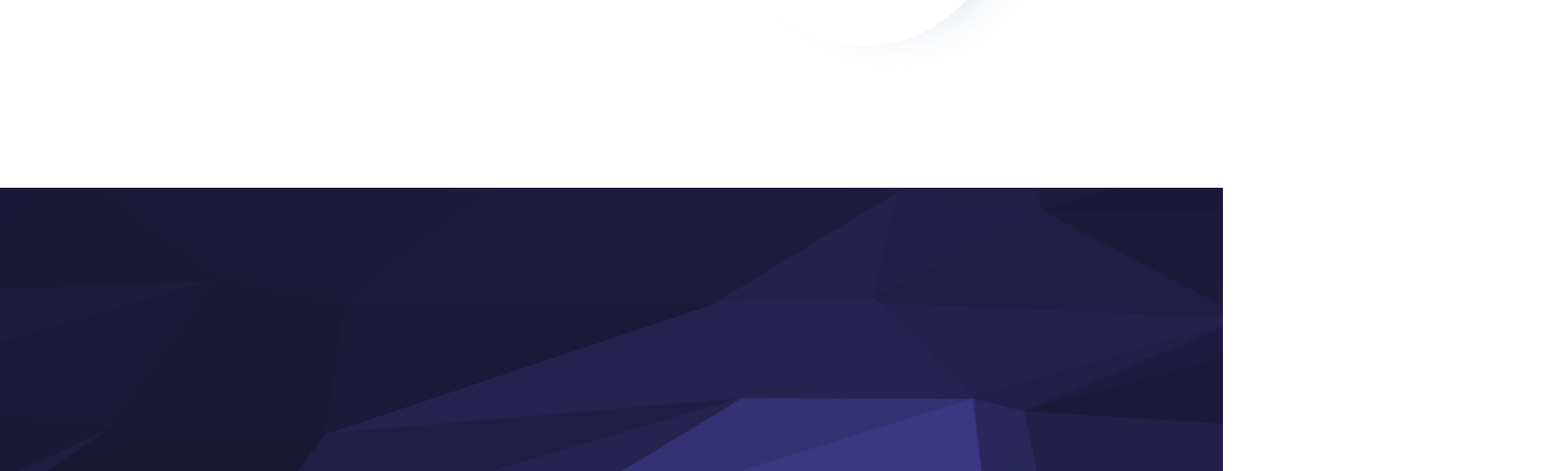
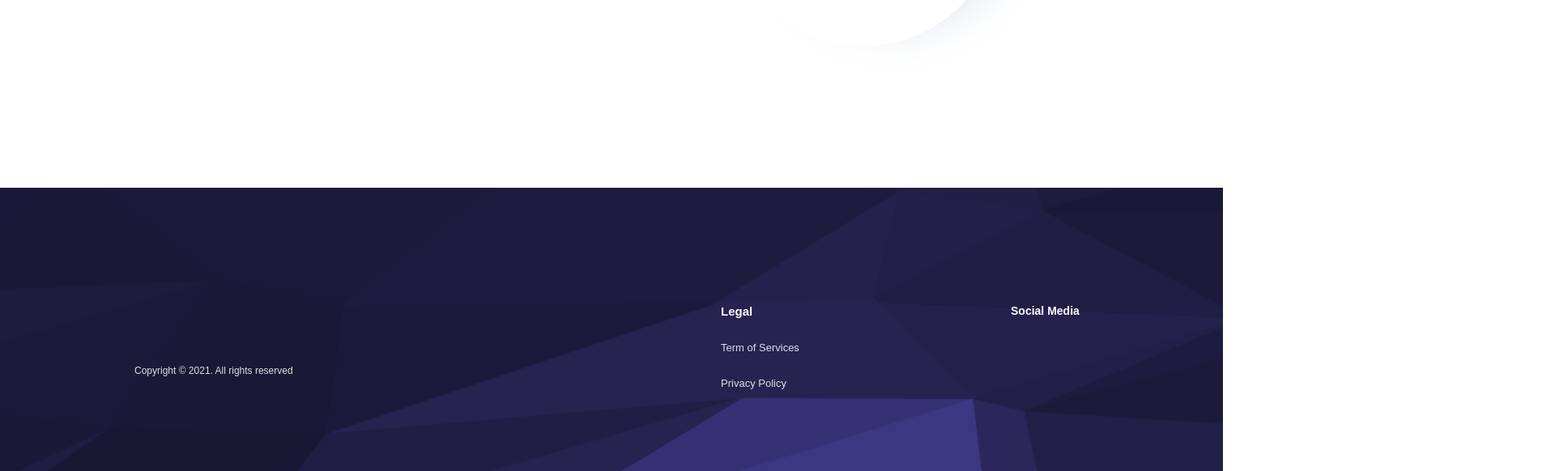
Before and after one commit to AkimuraNg/kardia-ventures-frontend, a React (Create React App) app in the folder kardia-ventures/: page / in a window 1280 px wide. Shown: the part 6168-6750 px from the top of the page at 81% size, 1920 px wide, since content can reach past the window. Built offline with nearby package versions, Linux system fonts and the light colour scheme.

Commit message:
Initial Commit

```diff
--- a/kardia-ventures/src/App.js
+++ b/kardia-ventures/src/App.js
@@ -381,6 +381,22 @@ function App() {
       <div className="fbg">
       <img src={require("./images/Footer/Rectangle 13.png").default} width={1510} height="100%" alt="footer bg"/>
       </div>
+
+      <div className="rowF">
+        <div className="innerF1">
+          <h1>Copyright © 2021. All rights reserved</h1>
+        </div>
+
+        <div className="innerF2">
+          <h2>Legal</h2>
+          <h3>Term of Services</h3>
+          <h4>Privacy Policy</h4>
+        </div>
+
+        <div className="innerF3">
+          <h2>Social Media</h2>
+        </div>
+      </div>
     </div>
   </footer>
 </>
--- a/kardia-ventures/src/css/main.css
+++ b/kardia-ventures/src/css/main.css
@@ -1644,3 +1644,157 @@
 .fbg{
     position:relative;
 }
+
+.rowF{
+    position: absolute;
+    width: 1226px;
+    height: 86px;
+    left: 83px;
+    top: 0px;
+
+}
+
+.innerF1{
+    display: flex;
+    flex-direction: column;
+    align-items: flex-start;
+    padding: 0px;
+
+    position: absolute;
+    width: 306px;
+    height: 66px;
+    left: 83px;
+    top: 200px;
+
+}
+
+.innerF1 h1{
+    position: static;
+    left: 0%;
+    right: 0%;
+    top: 66.67%;
+    bottom: 0%;
+
+    font-family: sans-serif;
+    font-style: normal;
+    font-weight: normal;
+    font-size: 12px;
+    line-height: 21px;
+
+    color: rgba(252, 252, 252, 0.87);
+
+    flex: none;
+    order: 1;
+    flex-grow: 0;
+    margin: 16px 0px;
+}
+
+.innerF2{
+    display: flex;
+    flex-direction: column;
+    align-items: flex-start;
+    padding: 0px;
+
+    position: absolute;
+    height: 86px;
+    left: 65.83%;
+    right: 27.36%;
+    top: 130px;
+}
+
+.innerF2 h2{
+    position: static;
+    width: 32px;
+    height: 22px;
+    left: 0px;
+    top: 0px;
+
+    font-family: sans-serif;
+    font-style: normal;
+    font-weight: bold;
+    font-size: 15px;
+    line-height: 21px;
+
+    color: #FCFCFC;
+
+    flex: none;
+    order: 0;
+    flex-grow: 0;
+    margin: 12px 0px;
+}
+
+.innerF2 h3{
+    position: static;
+    width: 98px;
+    height: 20px;
+    left: 0px;
+    top: 0px;
+
+    font-family: sans-serif;
+    font-style: normal;
+    font-weight: normal;
+    font-size: 13px;
+    line-height: 20px;
+
+    color: rgba(252, 252, 252, 0.87);
+
+    flex: none;
+    order: 0;
+    flex-grow: 0;
+    margin: 12px 0px;
+}
+
+.innerF2 h4{
+    position: static;
+    width: 98px;
+    height: 20px;
+    left: 0px;
+    top: 30px;
+
+    font-family: sans-serif;
+    font-style: normal;
+    font-weight: normal;
+    font-size: 13px;
+    line-height: 20px;
+
+    color: rgba(252, 252, 252, 0.87);
+
+    flex: none;
+    order: 1;
+    flex-grow: 0;
+    margin: 12px 0px;
+}
+
+.innerF3{
+    display: flex;
+    flex-direction: column;
+    align-items: flex-start;
+    padding: 0px;
+
+    position: absolute;
+    width: 856%;
+    height: 65%;
+    left: 1165px;
+    top: 130px;
+}
+
+.innerF3 h2{
+    position: static;
+    width: 85px;
+    height: 22px;
+    left: 0px;
+    top: 0px;
+
+    font-family: sans-serif;
+    font-style: normal;
+    font-weight: bold;
+    font-size: 14px;
+    line-height: 21px;
+
+    color: #FCFCFC;
+
+    flex: none;
+    order: 0;
+    flex-grow: 0;
+    margin: 12px 0px;
+}
```
